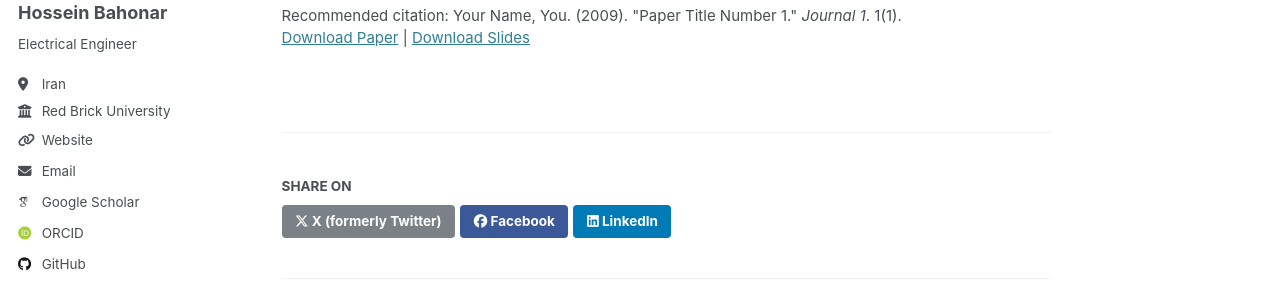
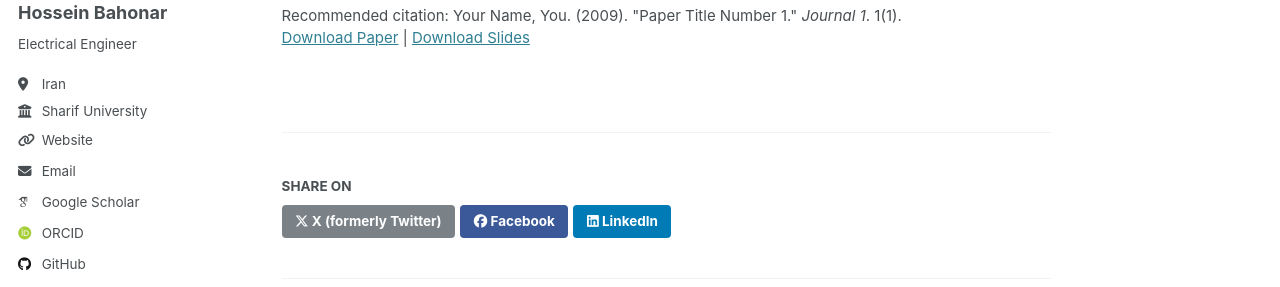
Before and after one commit to mhbahonar/mhbahonar.ir, a Jekyll site: the page built from _publications/2009-10-01-paper-title-number-1.md, in a window 1280 px wide. Shown: the part 356-643 px from the top of the page. Built offline with Jekyll 4.4.1, drawn with Linux system fonts in a browser that asks for light colours; some web fonts are replaced.

```diff
--- a/_config.yml
+++ b/_config.yml
@@ -27,7 +27,7 @@ author:
   pronouns         : # example: "she/her"
   bio              : "Electrical Engineer"
   location         : "Iran"
-  employer         : "Red Brick University"
+  employer         : "Sharif University"
   uri              : "https://mhbahonar.ir"
   email            : "m.h.bahonar@gmail.com"
 
```
Also changed, not shown: _publications/2009-10-01-paper-title-number-1.md (+3 -0 lines).
